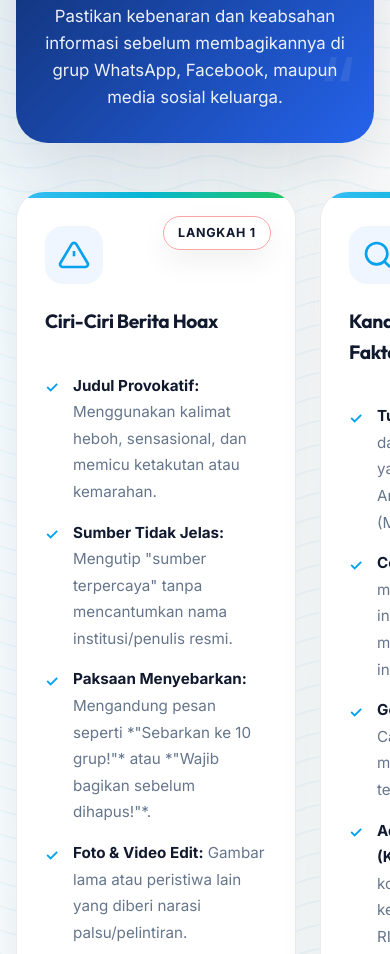
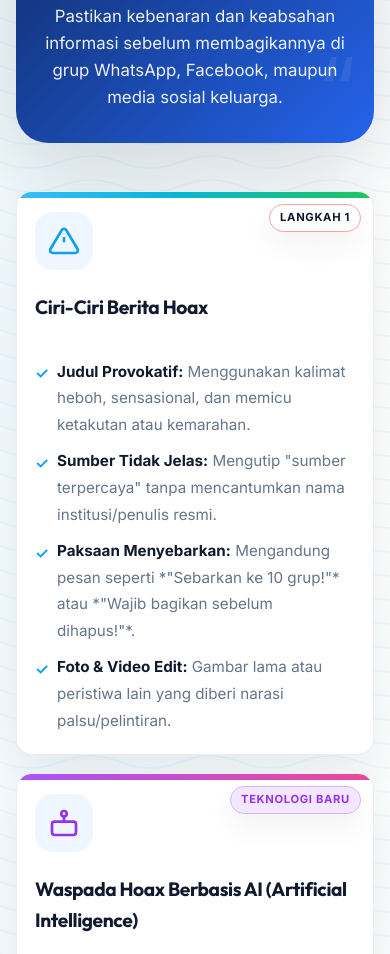
Before and after one commit to Rqq-al22/abeli-profile, a website: page index.html in a window 390 px wide. Shown: the part 2794-3748 px from the top of the page. Drawn offline with nearby package versions, Linux system fonts and the light colour scheme; no server answers.

Commit message:
Update style.css

```diff
--- a/style.css
+++ b/style.css
@@ -2399,6 +2399,38 @@ img {
     color: var(--text-muted);
 }
 
+/* Responsive fixes for Anti-Hoax steps/cards on small screens */
+@media (max-width: 768px) {
+    /* Force the antihoax grid to a single column on narrow devices */
+    #antihoax .grid.grid-2 {
+        display: grid;
+        grid-template-columns: 1fr !important;
+        grid-auto-rows: auto;
+        gap: 18px;
+    }
+
+    /* Reset explicit child placement so cards flow naturally */
+    #antihoax .grid.grid-2 > .hoax-card {
+        grid-column: auto !important;
+        grid-row: auto !important;
+        min-height: auto !important;
+        padding: 20px 18px !important;
+        border-radius: 16px !important;
+    }
+
+    /* Make the floating badge smaller and reposition so it doesn't overlap content */
+    .hoax-card-badge {
+        top: 12px !important;
+        right: 12px !important;
+        padding: 4px 10px !important;
+        font-size: 0.7rem !important;
+    }
+
+    /* Ensure check list spacing is reasonable */
+    .hoax-check-list { gap: 10px; }
+    .hoax-check-list li { font-size: 0.95rem; padding-left: 22px; }
+}
+
 .fact-card-arrow {
     font-size: 1.2rem;
     color: var(--primary);
```
